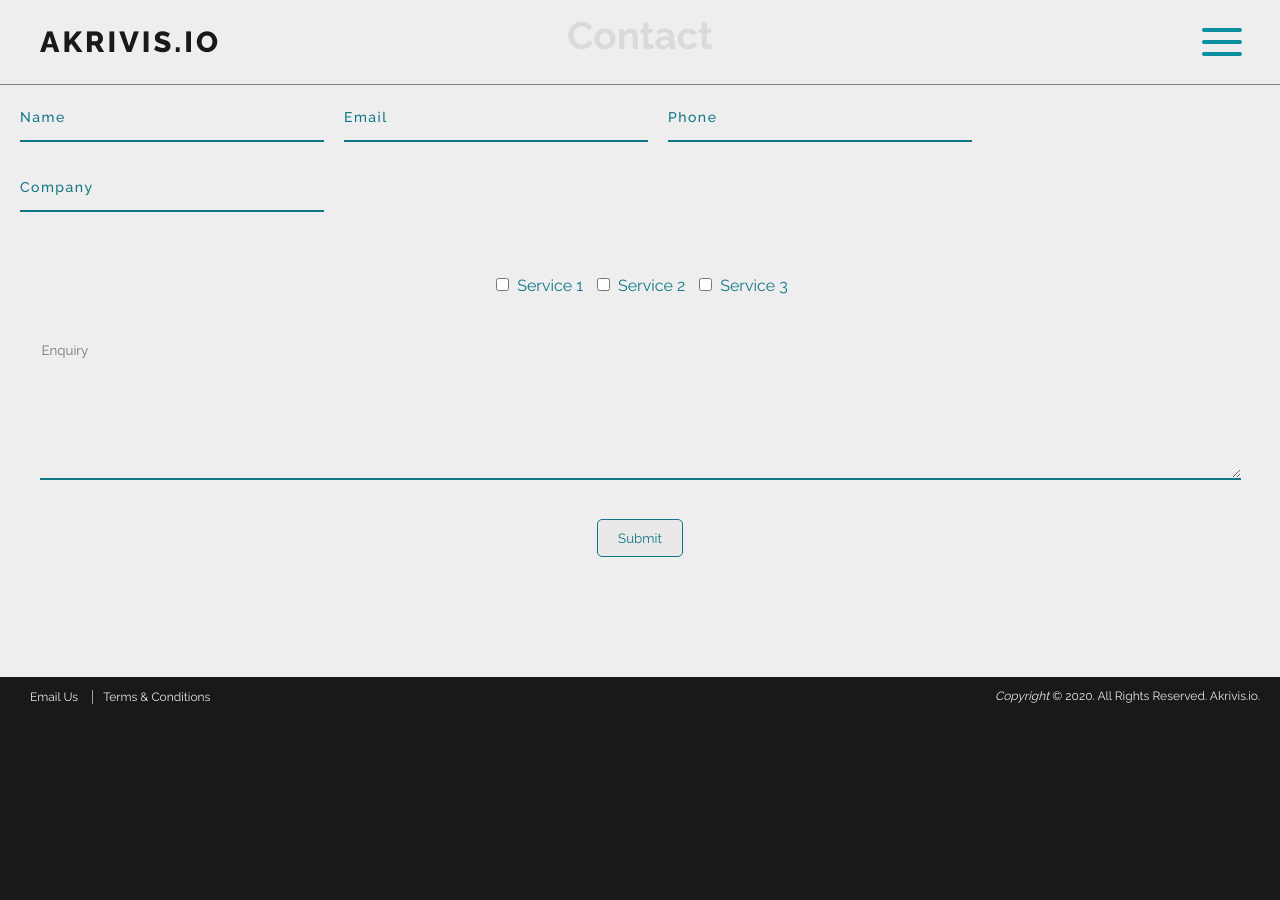
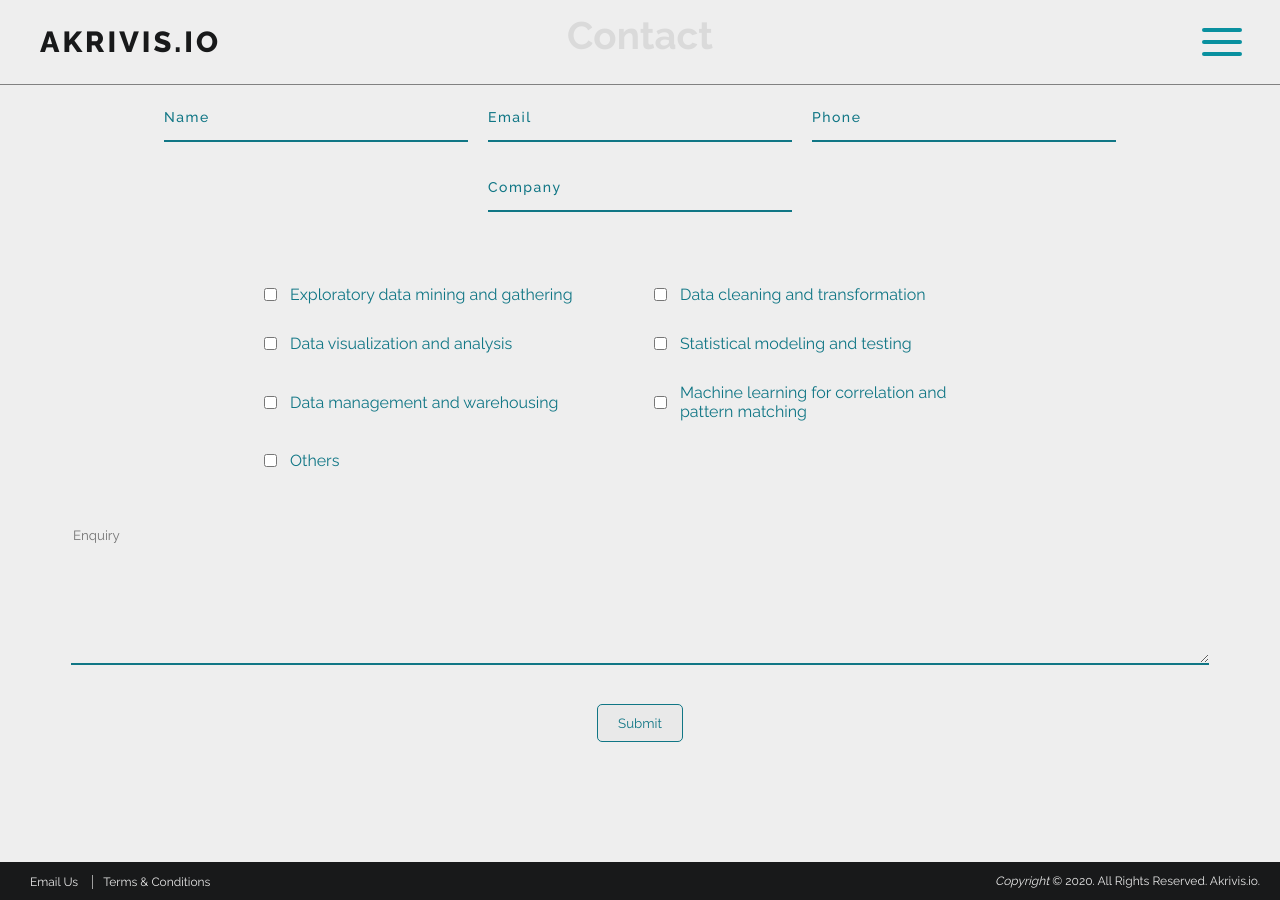
Before and after one commit to juliusyam/akrivis, a Jekyll site: the page built from index.markdown, in a window 1280 px wide and 900 px high, scrolled down 6247 px. Built offline with Jekyll 4.4.1, drawn with Linux system fonts in a browser that asks for light colours; nearby versions of some CDN libraries; some web fonts are replaced; before the commit the page ends 6962 px from its top, so only the background shows below that.

```diff
--- a/assets/css/style.css
+++ b/assets/css/style.css
@@ -9,6 +9,23 @@
 
 body {
   background: #18191a;
+  scrollbar-width: thin;
+  scrollbar-color: #111111 rgba(255, 255, 255, 0.6);
+}
+
+body::-webkit-scrollbar {
+  width: 5px;
+}
+
+body::-webkit-scrollbar-track {
+  background: #111111;
+}
+
+body::-webkit-scrollbar-thumb {
+  background-image: linear-gradient(45deg, #FF5757 0%, #5CE1E6, 75%, #FFF44F 100%);
+  border-radius: 2.5px;
+  -webkit-box-shadow: 1px 1px 3px #3a3d40 inset;
+          box-shadow: 1px 1px 3px #3a3d40 inset;
 }
 
 h1 {
@@ -541,7 +558,7 @@
 }
 
 div.form-section textarea {
-  width: 95%;
+  width: 90%;
   background-color: rgba(0, 0, 0, 0);
   border: none;
   border-bottom: 2px solid #09909f;
@@ -660,12 +677,6 @@
   margin-bottom: -20px;
 }
 
-@media (max-width: 1050px) {
-  div.form-section .text-input-div section {
-    margin: 10px 0;
-  }
-}
-
 div.form-section .checkbox-div {
   display: -webkit-box;
   display: -ms-flexbox;
@@ -673,14 +684,26 @@
   -ms-flex-wrap: wrap;
       flex-wrap: wrap;
   padding: 10px 0;
-}
-
-div.form-section .checkbox-div div {
-  margin: 5px;
+  max-width: 800px;
+}
+
+div.form-section .checkbox-div .checkBoxEach {
+  max-width: 350px;
+  width: 100%;
+  margin: 15px 20px;
+  display: -webkit-box;
+  display: -ms-flexbox;
+  display: flex;
+  -webkit-box-pack: start;
+      -ms-flex-pack: start;
+          justify-content: flex-start;
+  -webkit-box-align: center;
+      -ms-flex-align: center;
+          align-items: center;
 }
 
 div.form-section .checkbox-div label {
-  margin-left: 5px;
+  margin-left: 10px;
 }
 
 /*Animation*/
@@ -1868,13 +1891,15 @@
   background: #eeeeee;
 }
 
-section.contact div.container {
-  max-width: 80em;
-}
-
 section.contact h2 {
   text-align: center;
   font-size: 3vw;
+}
+
+@media (max-width: 600px) {
+  section.contact h2 {
+    font-size: 35px;
+  }
 }
 
 section.contact p {
@@ -1891,11 +1916,13 @@
   -webkit-box-pack: center;
       -ms-flex-pack: center;
           justify-content: center;
-  -webkit-box-align: start;
-      -ms-flex-align: start;
-          align-items: flex-start;
-  -ms-flex-wrap: wrap;
-      flex-wrap: wrap;
+  -webkit-box-align: center;
+      -ms-flex-align: center;
+          align-items: center;
+  -webkit-box-orient: vertical;
+  -webkit-box-direction: normal;
+      -ms-flex-direction: column;
+          flex-direction: column;
   margin: 50px 0;
 }
 
@@ -1966,6 +1993,17 @@
   color: #18191a;
 }
 
+section.contact div.container div.form-section .text-input-div {
+  display: -webkit-box;
+  display: -ms-flexbox;
+  display: flex;
+  -webkit-box-pack: center;
+      -ms-flex-pack: center;
+          justify-content: center;
+  -ms-flex-wrap: wrap;
+      flex-wrap: wrap;
+}
+
 section.contact div.container div.form-section .text-input-div input[type='text'] {
   border-bottom: 2px solid #107685;
   background-color: transparent;
@@ -2599,6 +2637,21 @@
           align-items: center;
   font-family: monospace;
   overflow-x: scroll;
+  scrollbar-width: thin;
+  scrollbar-color: #1e1e1e rgba(255, 255, 255, 0.6);
+}
+
+.codes::-webkit-scrollbar {
+  height: 15px;
+}
+
+.codes::-webkit-scrollbar-track {
+  background: #1e1e1e;
+}
+
+.codes::-webkit-scrollbar-thumb {
+  background: rgba(255, 255, 255, 0.6);
+  border-radius: 7.5px;
 }
 
 .codes figure {
--- a/assets/js/form.js
+++ b/assets/js/form.js
@@ -68,7 +68,7 @@
 
     function wrapCheckBox(checkbox, label) {
         const wrapper = $('<div>', {
-            class: 'checkBoxDiv'
+            class: 'checkBoxEach'
         });
 
         wrapper.append(checkbox);
@@ -123,9 +123,13 @@
         {scriptInputName: 'company', presentationInputName: 'Company'}
     ));
     form.append(prepareCheckBox(
-        {scriptName: 'service-1', presentationName: 'Service 1'},
-        {scriptName: 'service-2', presentationName: 'Service 2'},
-        {scriptName: 'service-3', presentationName: 'Service 3'}
+        {scriptName: 'exploratory-data-mining-and-gathering', presentationName: 'Exploratory data mining and gathering'},
+        {scriptName: 'data-cleaning-and-transformation', presentationName: 'Data cleaning and transformation'},
+        {scriptName: 'data-visualization-and-analysis', presentationName: 'Data visualization and analysis'},
+        {scriptName: 'statistical-modeling-and-testing', presentationName: 'Statistical modeling and testing'},
+        {scriptName: 'data-management-and-warehousing', presentationName: 'Data management and warehousing'},
+        {scriptName: 'machine-learning-for-correlation-and-pattern-matching', presentationName: 'Machine learning for correlation and pattern matching'},
+        {scriptName: 'others', presentationName: 'Others'}
     ));
     form.append(textarea);
     form.append(br);
--- a/assets/js/script.js
+++ b/assets/js/script.js
@@ -65,19 +65,21 @@
     }
 });
 
-$('section.project-section .buttons button').click(function() {
+$('section.project-section .each-project-btn').click(function() {
     let width = $(window).width();
-
-    $([document.documentElement, document.body]).animate({
-        scrollTop: $('#project-section').offset().top
-    }, 1000);
 
     if (width < 1050) {
         $('section.project-section .buttons').fadeOut('slow');
         projectArrow.addClass('fa-chevron-down').removeClass('fa-chevron-up');
         projectDropdownState = 0;
     }
+
+    $([document.documentElement, document.body]).animate({
+        scrollTop: $('#project-section').offset().top
+    }, 1000);
+
 });
+
 
 $('.homepage_navToAbout').click(function(){
     $([document.documentElement, document.body]).animate({
```
Also changed, not shown: assets/css/style.scss (+68 -18 lines), projects/index.markdown (+4 -3 lines), favicon.ico, 1 other file.
